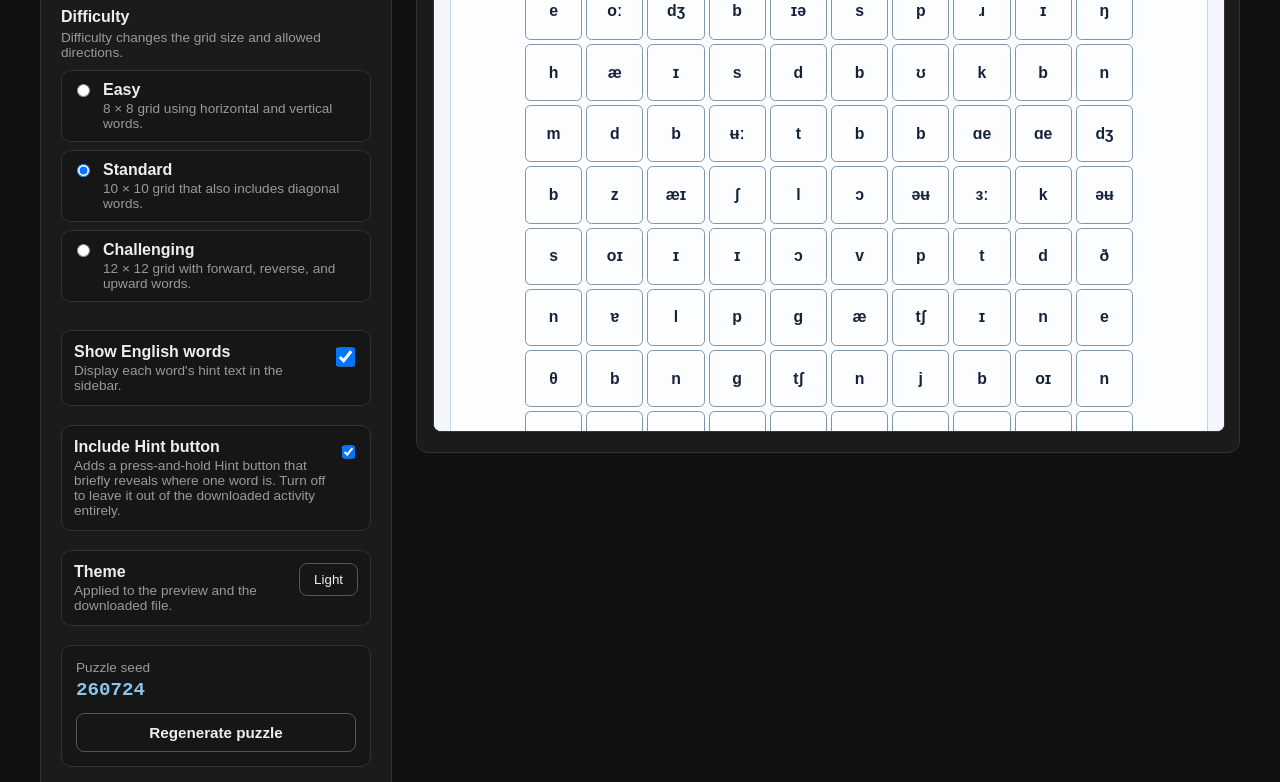
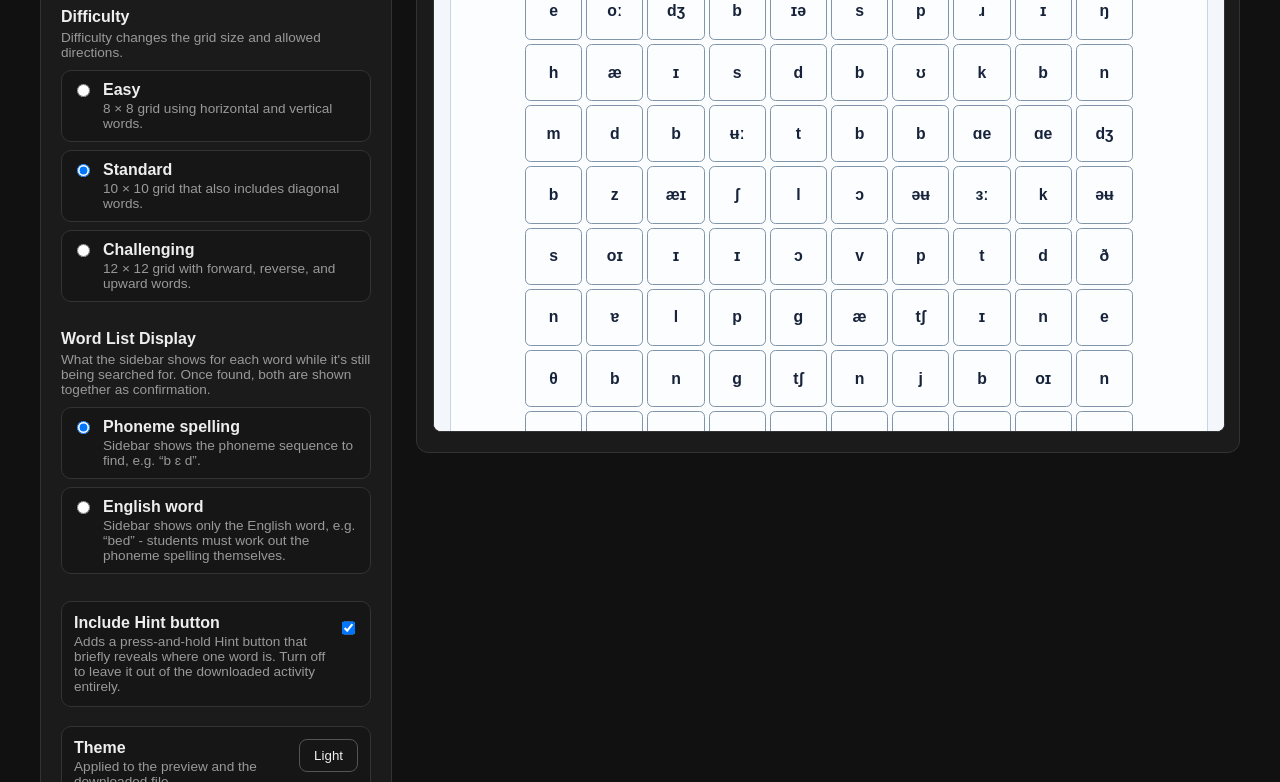
Before and after one commit to TonyLatrobe/lms, a plain HTML site: page phoneme_word_search_builder.html in a window 1280 px wide. Shown: the part 1136-1918 px from the top of the page. Drawn offline with Linux system fonts and the light colour scheme.

Commit message:
Refactor hints and display mode in word search builder
Updated the user interface to include a Word List Display mode and removed the hints toggle. Adjusted how hints and display modes are handled in the code.

```diff
--- a/phoneme_word_search_builder.html
+++ b/phoneme_word_search_builder.html
@@ -117,7 +117,7 @@
   <p><code>thin</code> - a plain English word. It's split letter-by-letter and the word itself is shown as the hint.</p>
   <p><code>&theta; &#618; n = thin</code> - a phoneme sequence (space-separated IPA symbols, click the palette below the box to build one), with the English meaning after the <code>=</code> shown as the hint.</p>
   <p>A line starting with <code>#</code> is a comment/section heading and is ignored (the pre-populated list uses these to group words by phoneme count).</p>
-  <p>Choose the Difficulty (this controls the grid size and which directions words can be hidden in), whether to show English words to the student, and use Regenerate Puzzle to get a new random layout at the same difficulty and word list. Note: only as many words as fit the grid will be placed - if your list is long, trim it down or the status line under the word list will tell you how many were left out.</p>
+  <p>Choose the Difficulty (this controls the grid size and which directions words can be hidden in), the Word List Display mode (phoneme spelling or English word - never both while a word is still being searched for), and use Regenerate Puzzle to get a new random layout at the same difficulty and word list. Note: only as many words as fit the grid will be placed - if your list is long, trim it down or the status line under the word list will tell you how many were left out.</p>
   <p>The Live Preview on the right is the exact activity that gets downloaded. Students find words by clicking and dragging from one end of a word to the other (either direction works). They also get a <strong>Hint</strong> button - pressing and holding it briefly reveals the location of one un-found word on the grid.</p>
   <p>The <strong>Show Answer Key</strong> button below is for you only - it is never included in the downloaded file. Save or print it before you close this tab, because it can't be recovered afterwards unless your word list, difficulty and seed are all still exactly the same.</p>
 
@@ -143,13 +143,11 @@
         <div id="difficulty-options"></div>
       </fieldset>
 
-      <div class="toggle-row" id="hints-toggle-row">
-        <span>
-          <strong>Show English words</strong>
-          <span class="sub" style="display:block; color:#999; font-size:0.85rem; margin-top:2px;">Display each word's hint text in the sidebar.</span>
-        </span>
-        <input type="checkbox" id="hints-enabled" checked style="margin-top:4px; width:20px; height:20px;">
-      </div>
+      <fieldset style="margin-top: 1.2rem;">
+        <legend>Word List Display</legend>
+        <p class="help-text">What the sidebar shows for each word while it's still being searched for. Once found, both are shown together as confirmation.</p>
+        <div id="display-mode-options"></div>
+      </fieldset>
 
       <div class="toggle-row" id="hint-button-toggle-row">
         <span>
@@ -632,7 +630,7 @@
 
     const data = {
       puzzle: puzzle,
-      hintsEnabled: config.hintsEnabled,
+      displayMode: config.displayMode,
       hintButtonEnabled: config.hintButtonEnabled,
       words: placedWords
     };
@@ -830,17 +828,17 @@
         item.setAttribute("aria-label", word.display + (isFound ? ", found" : ", not found"));
 
         const label = document.createElement("strong");
-        label.textContent = word.display;
+        label.textContent = isFound
+          ? word.display
+          : (data.displayMode === "english" ? word.english : word.display);
         item.appendChild(label);
 
-        if (data.hintsEnabled) {
+        if (isFound) {
           const hintEl = document.createElement("span");
           hintEl.className = "english";
           hintEl.textContent = word.english;
           item.appendChild(hintEl);
-        }
 
-        if (isFound) {
           const foundLabel = document.createElement("span");
           foundLabel.className = "found-label";
           foundLabel.textContent = "Found";
@@ -901,7 +899,7 @@
           setStatusMessage("Well done! You found every word.", "success");
         } else if (matchedWord) {
           setStatusMessage(
-            "Found " + matchedWord.display + (data.hintsEnabled ? " - " + matchedWord.english : "") + ".",
+            "Found " + matchedWord.display + " - " + matchedWord.english + ".",
             "success"
           );
         } else {
@@ -1052,8 +1050,7 @@
   const placementStatusEl = document.getElementById("placement-status");
   const phonemePaletteEl = document.getElementById("phoneme-palette");
   const difficultyOptionsEl = document.getElementById("difficulty-options");
-  const hintsEnabledInput = document.getElementById("hints-enabled");
-  const hintsToggleRow = document.getElementById("hints-toggle-row");
+  const displayModeOptionsEl = document.getElementById("display-mode-options");
   const hintButtonEnabledInput = document.getElementById("hint-button-enabled");
   const hintButtonToggleRow = document.getElementById("hint-button-toggle-row");
   const themeToggleBtn = document.getElementById("theme-toggle-btn");
@@ -1070,15 +1067,32 @@
   const answerKeyPrintBtn = document.getElementById("answer-key-print-btn");
   const answerKeyPrintArea = document.getElementById("answer-key-print-area");
 
+  const DISPLAY_MODE_DETAILS = {
+    phoneme: { label: "Phoneme spelling", description: "Sidebar shows the phoneme sequence to find, e.g. \u201cb \u025b d\u201d." },
+    english: { label: "English word", description: "Sidebar shows only the English word, e.g. \u201cbed\u201d - students must work out the phoneme spelling themselves." }
+  };
+  const DISPLAY_MODE_ORDER = ["phoneme", "english"];
+
   let state = {
     difficulty: "standard",
-    hintsEnabled: true,
+    displayMode: "phoneme",
     hintButtonEnabled: true,
     seed: 260724,
     theme: "light"
   };
 
   wordListInput.value = DEFAULT_WORD_LIST_TEXT;
+
+  // Populate the display-mode radio options
+  DISPLAY_MODE_ORDER.forEach((option) => {
+    const details = DISPLAY_MODE_DETAILS[option];
+    const label = document.createElement("label");
+    label.className = "radio-option";
+    label.innerHTML =
+      '<input type="radio" name="display-mode" value="' + option + '" ' + (option === state.displayMode ? "checked" : "") + '>' +
+      '<span><strong>' + details.label + '</strong><span class="sub">' + details.description + '</span></span>';
+    displayModeOptionsEl.appendChild(label);
+  });
 
   // Phoneme palette: clicking inserts "symbol " at the cursor
   PHONEMES.forEach((phoneme) => {
@@ -1146,7 +1160,7 @@
     const config = {
       difficulty: state.difficulty,
       seed: state.seed,
-      hintsEnabled: state.hintsEnabled,
+      displayMode: state.displayMode,
       hintButtonEnabled: state.hintButtonEnabled,
       words: result.words
     };
@@ -1171,14 +1185,10 @@
     }
   });
 
-  hintsEnabledInput.addEventListener("change", function() {
-    state.hintsEnabled = hintsEnabledInput.checked;
-    refreshAll();
-  });
-  hintsToggleRow.addEventListener("click", function(ev) {
-    if (ev.target !== hintsEnabledInput) {
-      hintsEnabledInput.checked = !hintsEnabledInput.checked;
-      hintsEnabledInput.dispatchEvent(new Event("change"));
+  displayModeOptionsEl.addEventListener("change", function(ev) {
+    if (ev.target && ev.target.name === "display-mode") {
+      state.displayMode = ev.target.value;
+      refreshAll();
     }
   });
 
```
